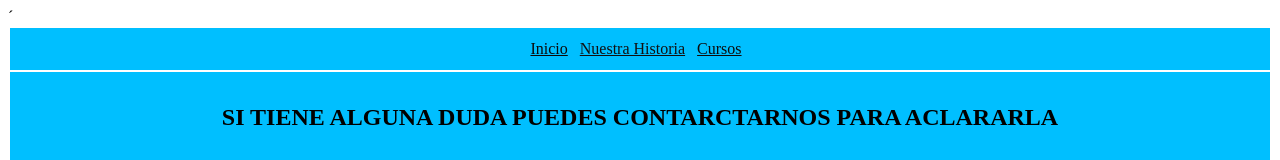
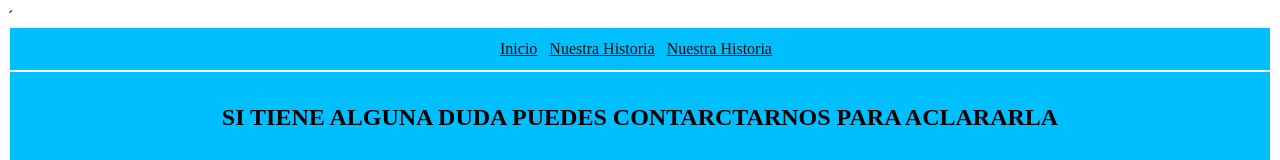
Before and after one commit to AlmaCastro312/Contacto_Grupo, a plain HTML site: page index.html in a window 1280 px wide. Shown: the top 160 px of the page. Drawn offline with Linux system fonts and the light colour scheme.

Commit message:
contacto

```diff
--- a/index.html
+++ b/index.html
@@ -16,7 +16,7 @@
                 <a href="https://almacastro312.github.io/Pagina_Grupo/" style= "color: rgb(10, 10, 10)">Inicio</a>  &nbsp
                 <a href="https://almacastro312.github.io/Nuestra_Historia/" style= "color: rgb(17, 16, 16)" >Nuestra Historia</a>  &nbsp
 
-                <a href="https://almacastro312.github.io/Cursos/" style= "color: rgb(12, 11, 11)">Cursos</a>  &nbsp
+                <a href="https://almacastro312.github.io/Cursos/" style= "color: rgb(17, 16, 16)" >Nuestra Historia</a>  &nbsp
 
             </nav>
             </td>
```
